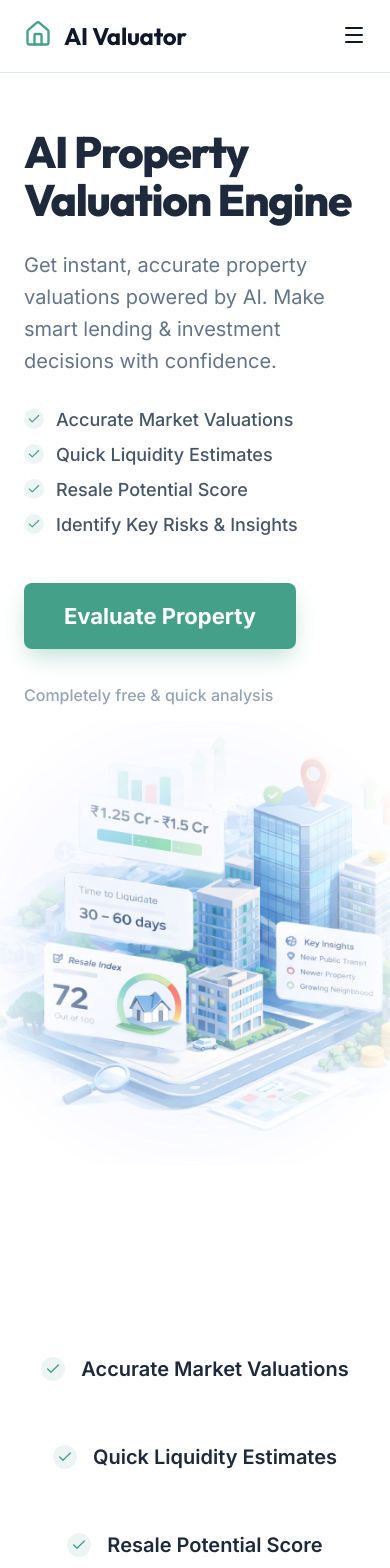
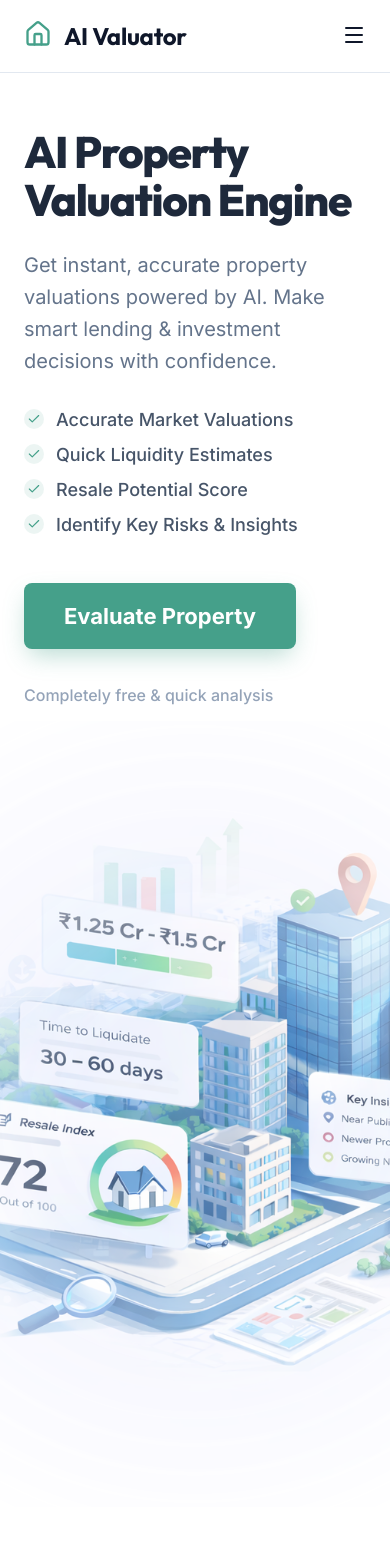
Before and after one commit to tirthasaha36/AssetLens-AI, a Next.js app: page / in a window 390 px wide. Shown: the top 1568 px of the page. Built offline with nearby package versions, Linux system fonts and the light colour scheme.

Commit message:
feat: implement responsive Hero section with stats grid and visual illustration

```diff
--- a/src/components/Hero.module.css
+++ b/src/components/Hero.module.css
@@ -111,7 +111,7 @@
 }
 
 .illustration {
-  width: 130%; /* Even larger to allow for aggressive edge fading */
+  width: 230%; /* Zoomed out from 130% */
   height: auto;
   max-width: none;
   /* Aggressive radial mask to fade out all edges (top, bottom, left, right) */
--- a/src/components/Hero.tsx
+++ b/src/components/Hero.tsx
@@ -2,7 +2,6 @@
 
 import { Check, MapPin, Target, Wallet, Calendar } from "lucide-react";
 import styles from "./Hero.module.css";
-import Image from "next/image";
 
 export default function Hero() {
   return (
@@ -41,14 +40,13 @@ export default function Hero() {
 
           <div className={styles.visualContainer}>
             <div style={{ position: 'relative', width: '100%', display: 'flex', justifyContent: 'center' }}>
-              <Image
+              <img
                 src="/images/hero-image.png"
                 alt="AI Valuator Intelligence Illustration"
                 width={900}
                 height={800}
                 className={styles.illustration}
                 style={{ objectPosition: 'center' }}
-                priority
               />
             </div>
           </div>
```
Also changed, not shown: public/images/hero-image.png.
